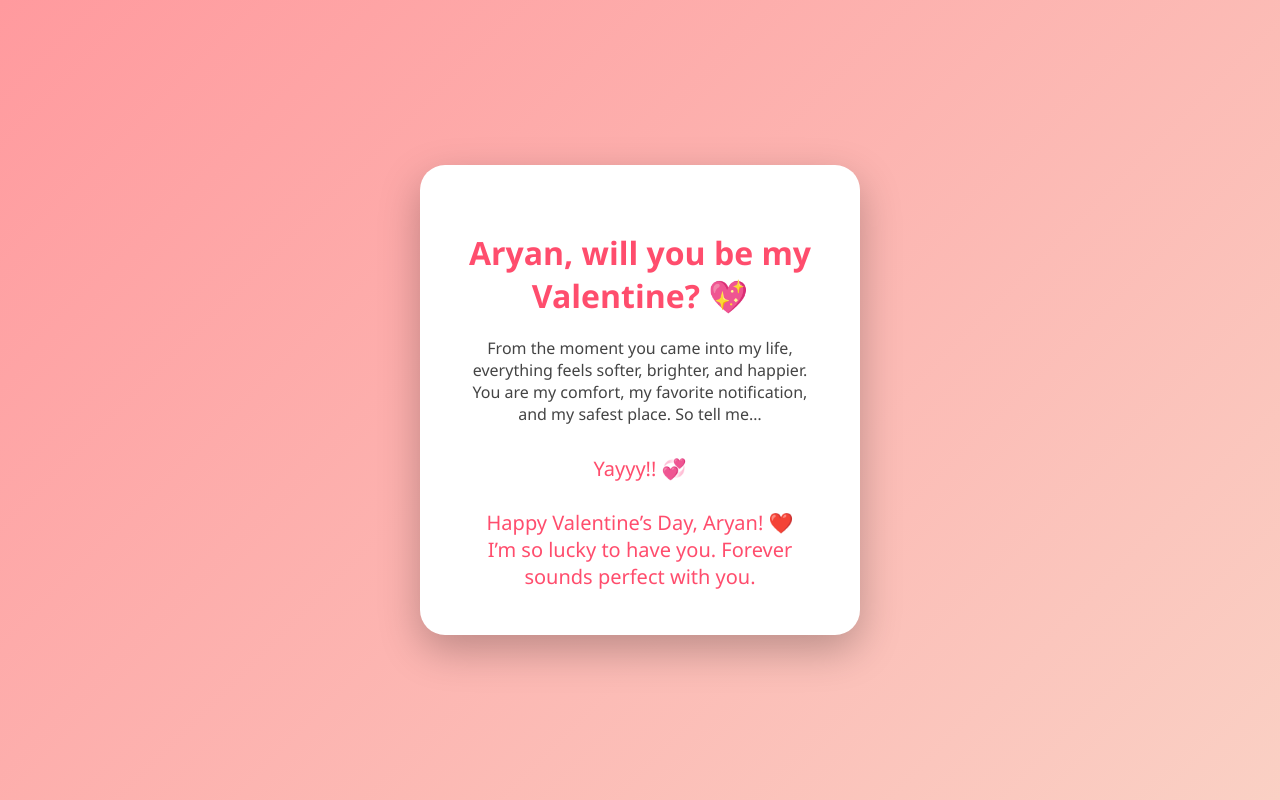
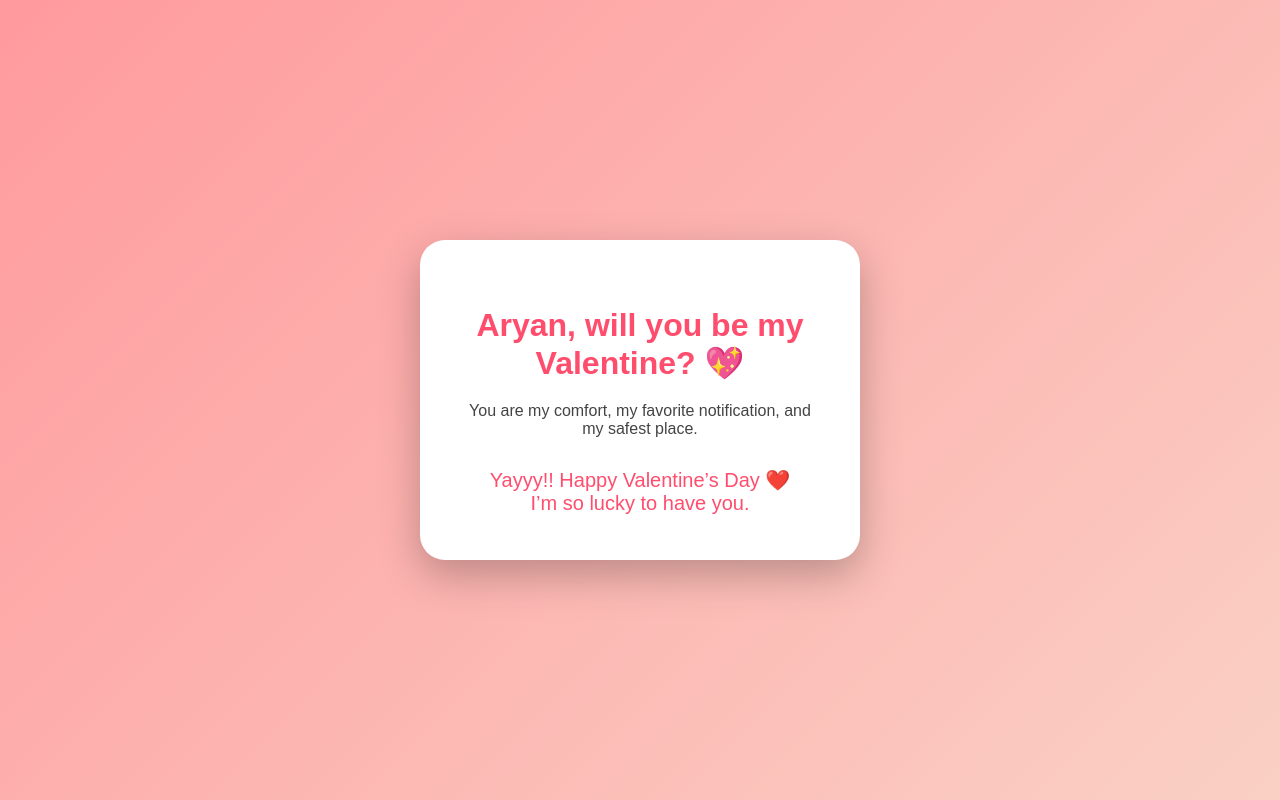
Before and after one commit to anikshaphogat/valentine, a plain HTML site: page index.html in a window 1280 px wide. Both pictures are taken after a click on the button "Yes 😍". Drawn offline with Linux system fonts and the light colour scheme.

Commit message:
Update index.html

```diff
--- a/index.html
+++ b/index.html
@@ -4,109 +4,79 @@
 <meta charset="UTF-8">
 <title>Aryan ❤️</title>
 <style>
-    body {
-        margin: 0;
-        height: 100vh;
-        background: linear-gradient(135deg, #ff9a9e, #fad0c4);
-        display: flex;
-        justify-content: center;
-        align-items: center;
-        font-family: 'Segoe UI', sans-serif;
-        overflow: hidden;
+body{
+margin:0;
+height:100vh;
+background:linear-gradient(135deg,#ff9a9e,#fad0c4);
+display:flex;
+justify-content:center;
+align-items:center;
+font-family:Arial,sans-serif;
+overflow:hidden;
 }
-
-    .box {
-        text-align: center;
-        background: white;
-        padding: 45px;
-        border-radius: 25px;
-        box-shadow: 0 15px 40px rgba(0,0,0,0.25);
-        position: relative;
-        max-width: 350px;
+.box{
+text-align:center;
+background:white;
+padding:45px;
+border-radius:25px;
+box-shadow:0 15px 40px rgba(0,0,0,0.25);
+position:relative;
+max-width:350px;
 }
-
-    h1 {
-        color: #ff4d6d;
-        margin-bottom: 20px;
+h1{color:#ff4d6d;margin-bottom:20px;}
+p{font-size:16px;color:#444;margin-bottom:30px;}
+button{
+padding:12px 28px;
+font-size:18px;
+border:none;
+border-radius:30px;
+cursor:pointer;
+margin:10px;
+position:absolute;
 }
-
-    p {
-        font-size: 16px;
-        color: #444;
-        margin-bottom: 30px;
+#yesBtn{
+position:static;
+background:#ff4d6d;
+color:white;
 }
-
-    button {
-        padding: 12px 28px;
-        font-size: 18px;
-        border: none;
-        border-radius: 30px;
-        cursor: pointer;
-        margin: 10px;
-        transition: 0.3s;
-        position: absolute;
+#noBtn{
+background:#555;
+color:white;
 }
-
-    #yesBtn {
-        position: static;
-        background: #ff4d6d;
-        color: white;
-    }
-
-    #noBtn {
-        background: #555;
-        color: white;
-    }
-
-    .celebrate {
-        font-size: 20px;
-        color: #ff4d6d;
-        margin-top: 25px;
-        display: none;
+.celebrate{
+font-size:20px;
+color:#ff4d6d;
+margin-top:25px;
+display:none;
 }
 </style>
 </head>
 <body>
-
 <div class="box">
 <h1>Aryan, will you be my Valentine? 💖</h1>
-    <p>
-        From the moment you came into my life, everything feels softer, brighter, and happier.
-        You are my comfort, my favorite notification, and my safest place.
-        So tell me…
-    </p>
-
+<p>You are my comfort, my favorite notification, and my safest place.</p>
 <button id="yesBtn">Yes 😍</button>
 <button id="noBtn">No 😜</button>
-
 <div class="celebrate" id="message">
-        Yayyy!! 💞<br><br>
-        Happy Valentine’s Day, Aryan! ❤️<br>
-        I’m so lucky to have you. Forever sounds perfect with you.
+Yayyy!! Happy Valentine’s Day ❤️<br>I’m so lucky to have you.
 </div>
 </div>
-
 <script>
-    const noBtn = document.getElementById("noBtn");
-    const yesBtn = document.getElementById("yesBtn");
-    const message = document.getElementById("message");
-
-    function moveButton() {
-        const x = Math.random() * (window.innerWidth - 100);
-        const y = Math.random() * (window.innerHeight - 50);
-        noBtn.style.left = x + "px";
-        noBtn.style.top = y + "px";
+const noBtn=document.getElementById("noBtn");
+const yesBtn=document.getElementById("yesBtn");
+const message=document.getElementById("message");
+function moveButton(){
+const x=Math.random()*(window.innerWidth-100);
+const y=Math.random()*(window.innerHeight-50);
+noBtn.style.left=x+"px";
+noBtn.style.top=y+"px";
 }
-
-    noBtn.addEventListener("mouseover", moveButton);
-    noBtn.addEventListener("click", moveButton);
-
-    yesBtn.addEventListener("click", () => {
-        message.style.display = "block";
-        yesBtn.style.display = "none";
-        noBtn.style.display = "none";
+noBtn.addEventListener("mouseover",moveButton);
+yesBtn.addEventListener("click",()=>{
+message.style.display="block";
+yesBtn.style.display="none";
+noBtn.style.display="none";
 });
 </script>
-
 </body>
 </html>
```
Lines whose indentation alone changed are shown as unchanged.
